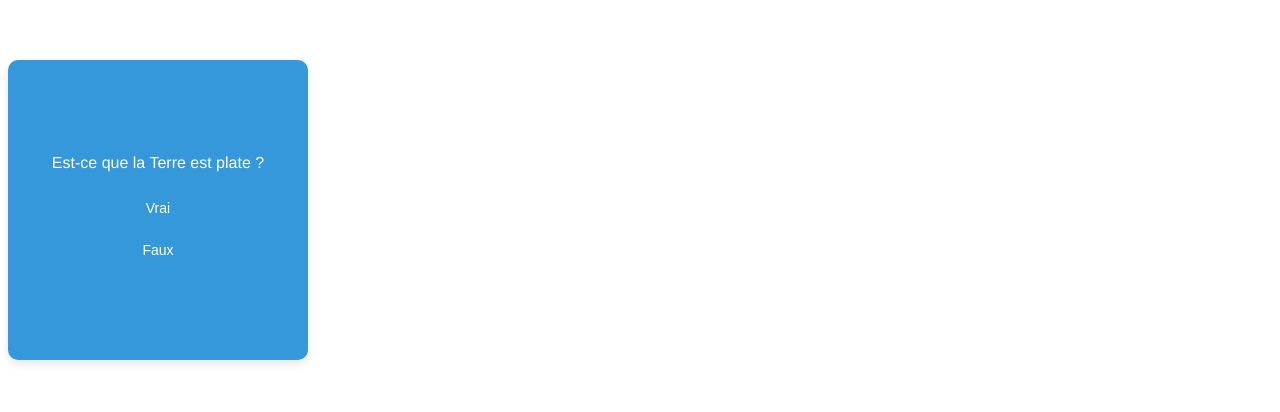
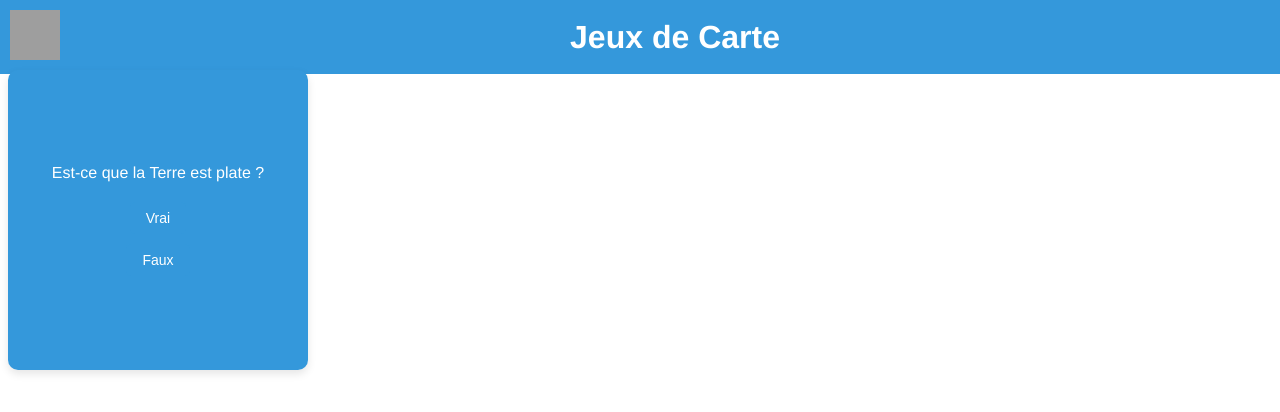
Before and after one commit to NightOfHorror/Vue, a Vue app in the folder frontend/: page /#/ in a window 1280 px wide. Shown: the top 412 px of the page. Built offline with nearby package versions, Linux system fonts and the light colour scheme; grey boxes are pictures that could not be loaded.

Commit message:
push push push

```diff
--- a/frontend/src/App.vue
+++ b/frontend/src/App.vue
@@ -1,31 +1,20 @@
 <template>
   <div id="app">
+  <Header>
+    </Header>
     <FlipCard>
-      <!-- Contenu de la face avant de la carte -->
-      <template v-slot:frontContent>
-        <div>
-          <h2>Face Avant</h2>
-          <p>Contenu de la face avant de la carte</p>
-        </div>
-      </template>
-
-      <!-- Contenu de la face arrière de la carte -->
-      <template v-slot:backContent>
-        <div>
-          <h2>Face Arrière</h2>
-          <p>Contenu de la face arrière de la carte</p>
-        </div>
-      </template>
     </FlipCard>
   </div>
 </template>
 
 <script lang="ts">
+import Header from "@/components/Header.vue";
 import FlipCard from "@/components/FlipCard.vue";
 
 
 export default {
   components: {
+    Header,
     FlipCard,
   },
 };
@@ -36,7 +25,7 @@ export default {
   font-family: Avenir, Helvetica, Arial, sans-serif;
   text-align: center;
   color: #2c3e50;
-  margin-top: 60px;
+  margin-top: 70px; /* Ajustez la marge pour éviter que le contenu ne soit caché derrière l'en-tête fixe */
 }
 
 h2 {
--- a/frontend/src/components/FlipCard.vue
+++ b/frontend/src/components/FlipCard.vue
@@ -7,7 +7,7 @@
           <button @click="answerQuestion(true)">Vrai</button>
           <button @click="answerQuestion(false)">Faux</button>
         </div>
-        <div class="flip-card-back">
+        <div class="flip-card-back" :class="{ correctAnswer: isFlipped && isCorrectAnswer, wrongAnswer: isFlipped && !isCorrectAnswer }">
           <!-- Contenu de la face arrière de la carte (réponse) -->
           <div class="answer">{{ currentQuestion.answer }}</div>
         </div>
@@ -27,6 +27,7 @@
         ],
         currentQuestionIndex: 0,
         currentQuestion: {},
+        isCorrectAnswer: null,
       };
     },
     methods: {
@@ -34,6 +35,7 @@
         // Si la carte est déjà retournée, réinitialiser pour la prochaine question
         if (this.isFlipped) {
           this.isFlipped = false;
+          this.isCorrectAnswer = null;
           this.currentQuestionIndex = (this.currentQuestionIndex + 1) % this.questions.length;
           this.currentQuestion = this.questions[this.currentQuestionIndex];
         } else {
@@ -43,7 +45,7 @@
       },
       answerQuestion(response) {
         // Traiter la réponse de l'utilisateur (peut être étendu selon vos besoins)
-        console.log("Réponse:", response);
+        this.isCorrectAnswer = response === (this.currentQuestion.answer === "Vrai");
       },
     },
     mounted() {
@@ -62,6 +64,7 @@
     overflow: hidden;
     box-shadow: 0 4px 8px rgba(0, 0, 0, 0.1);
     cursor: pointer;
+    transition: background-color 0.3s; /* Transition pour le changement de couleur de fond */
   }
 
   .flip-card-inner {
@@ -96,9 +99,17 @@
   }
 
   .flip-card-back {
-    background-color: #2ecc71;
     color: #fff;
     transform: rotateY(180deg);
+    transition: background-color 0.3s; /* Transition pour le changement de couleur de fond */
+  }
+
+  .correctAnswer {
+    background-color: #2ecc71; /* Fond vert pour la réponse correcte */
+  }
+
+  .wrongAnswer {
+    background-color: #e74c3c; /* Fond rouge pour la réponse incorrecte */
   }
 
   .question,
--- /dev/null
+++ b/frontend/src/components/Header.vue
@@ -0,0 +1,44 @@
+<!-- Header.vue -->
+
+<template>
+    <header class="app-header">
+      <div class="logo">
+        <!-- Inclure le logo ici -->
+        <!-- Vous pouvez utiliser une balise <img> ou tout autre élément selon votre logo -->
+        <img src="chemin/vers/le/logo.png" alt="Logo" />
+      </div>
+      <h1 class="title">Jeux de Carte</h1>
+    </header>
+  </template>
+
+  <script>
+  export default {
+    name: "Header",
+  };
+  </script>
+
+  <style scoped>
+  .app-header {
+    position: fixed;
+    top: 0;
+    left: 0;
+    width: 100%;
+    background-color: #3498db; /* Couleur de fond de l'en-tête */
+    color: #fff; /* Couleur du texte de l'en-tête */
+    padding: 10px;
+    display: flex;
+    justify-content: space-between;
+    align-items: center;
+  }
+
+  .logo img {
+    width: 50px; /* Ajustez la taille du logo selon vos besoins */
+    height: 50px; /* Ajustez la taille du logo selon vos besoins */
+  }
+
+  .title {
+    margin: 0;
+    text-align: center; /* Centrer le texte */
+    width: 100%; /* Assurez-vous que le texte ne dépasse pas de l'écran */
+  }
+  </style>
```
Also changed, not shown: 1 other file (tests, documents, lock files or other folders).
